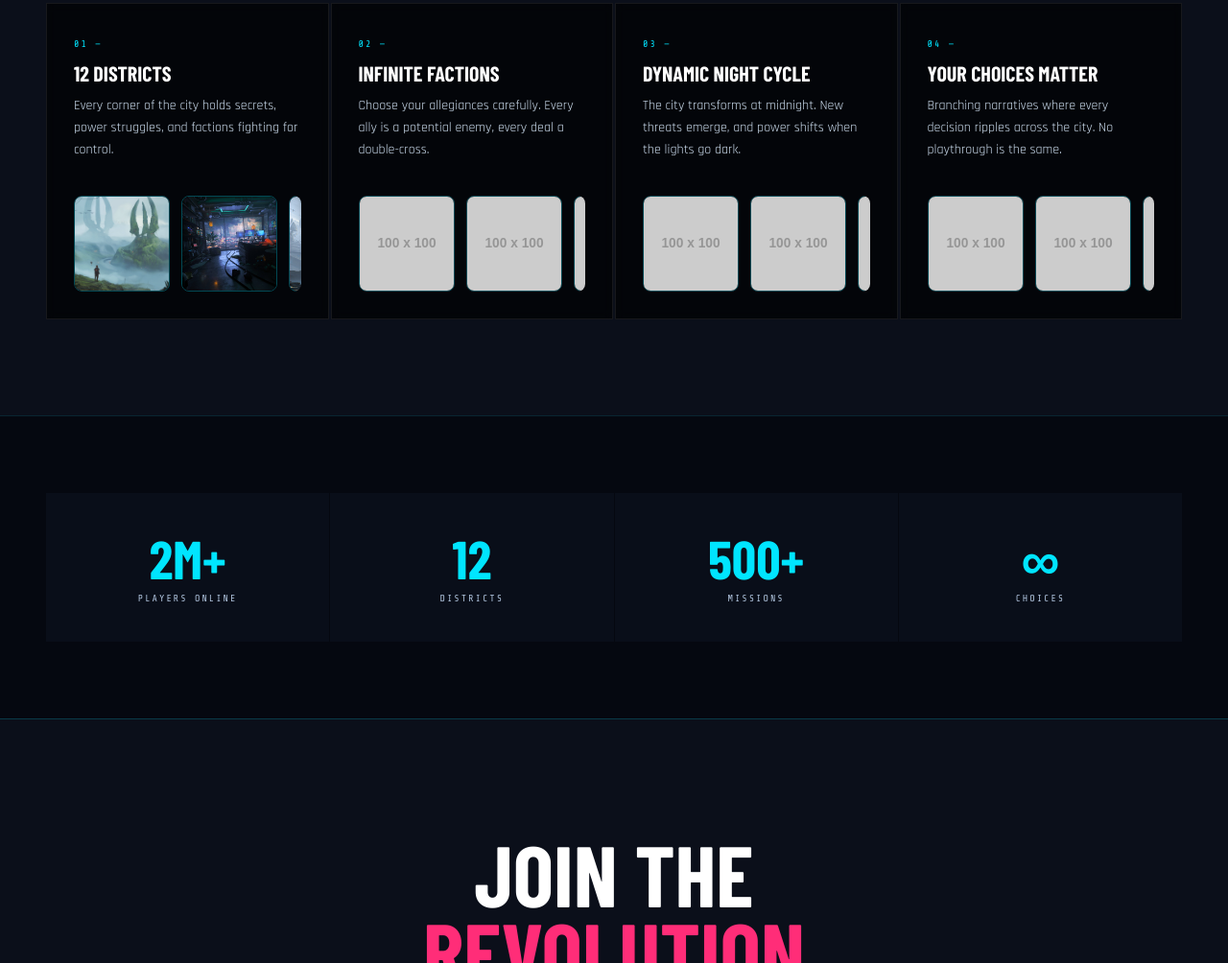
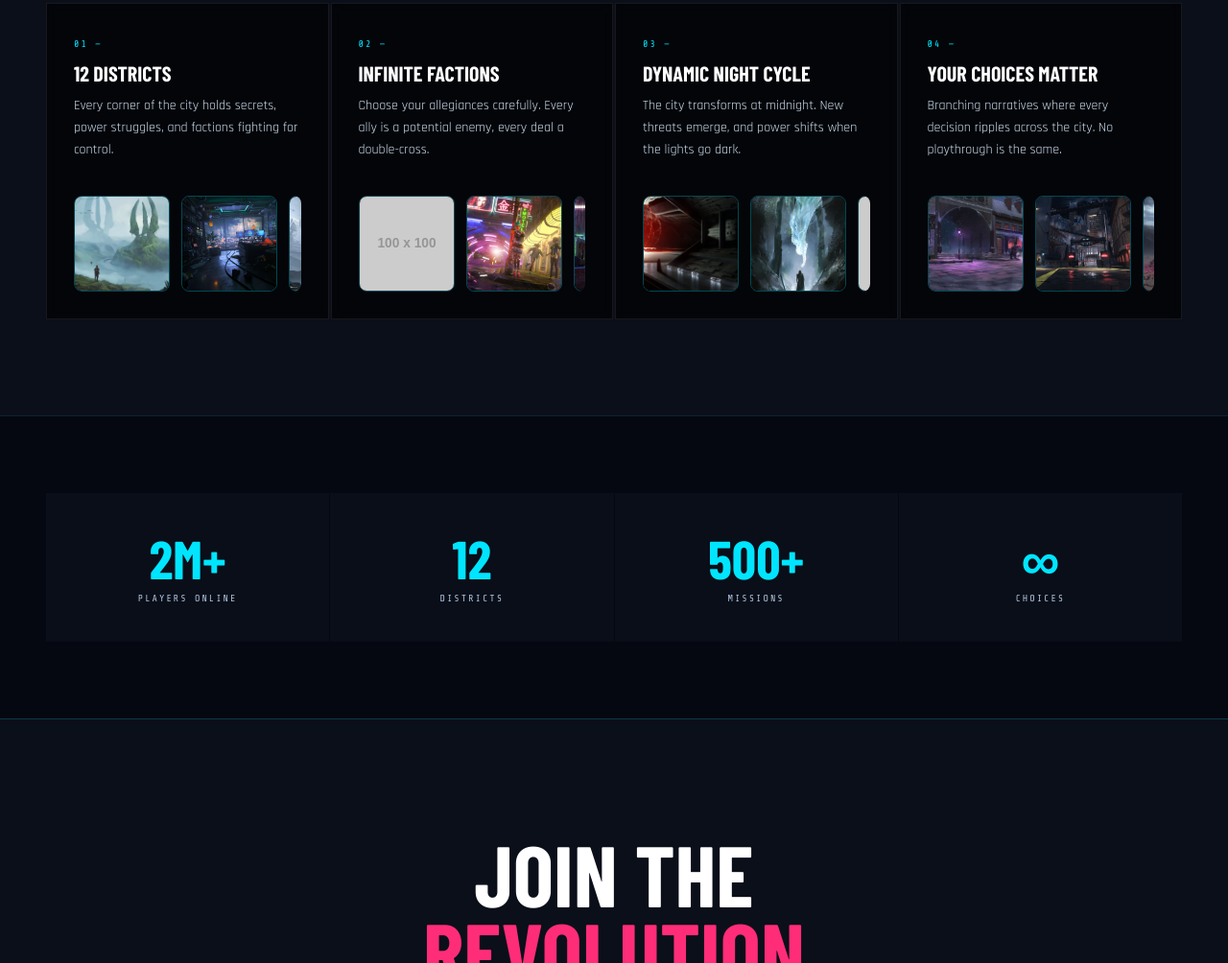
Before and after one commit to abdeljaliledhabii-cyber/citypunks, a plain HTML site: page index.html in a window 1280 px wide. Shown: the part 1143-2147 px from the top of the page at 96% size. Drawn offline with nearby package versions, Linux system fonts and the light colour scheme; placeholder pictures from the web are drawn by us; a web font is replaced by a local one.

Commit message:
Update index.html

```diff
--- a/index.html
+++ b/index.html
@@ -744,12 +744,12 @@
       </div>
       <div class="image-slider">
         <div class="slider-track">
-          <img class="slider-img" src="assets/assets/img/faction-1.jpg" alt="faction1" loading="lazy" onerror="this.src='https://placehold.co/100x100/111/pink?text=faction1'">
-          <img class="slider-img" src="assets/assets/img/faction-2.jpg" alt="faction2" loading="lazy" onerror="this.src='https://placehold.co/100x100/111/pink?text=faction2'">
-          <img class="slider-img" src="assets/assets/img/faction-3.jpg" alt="faction3" loading="lazy" onerror="this.src='https://placehold.co/100x100/111/pink?text=faction3'">
-          <img class="slider-img" src="assets/assets/img/faction-1.jpg" alt="faction1" loading="lazy" onerror="this.src='https://placehold.co/100x100/111/pink?text=faction1'">
-          <img class="slider-img" src="assets/assets/img/faction-2.jpg" alt="faction2" loading="lazy" onerror="this.src='https://placehold.co/100x100/111/pink?text=faction2'">
-          <img class="slider-img" src="assets/assets/img/faction-3.jpg" alt="faction3" loading="lazy" onerror="this.src='https://placehold.co/100x100/111/pink?text=faction3'">
+          <img class="slider-img" src="assets/img/faction-1.jpg" alt="faction1" loading="lazy" onerror="this.src='https://placehold.co/100x100/111/pink?text=faction1'">
+          <img class="slider-img" src="assets/img/faction-2.jpg" alt="faction2" loading="lazy" onerror="this.src='https://placehold.co/100x100/111/pink?text=faction2'">
+          <img class="slider-img" src="assets/img/faction-3.jpg" alt="faction3" loading="lazy" onerror="this.src='https://placehold.co/100x100/111/pink?text=faction3'">
+          <img class="slider-img" src="assets/img/faction-1.jpg" alt="faction1" loading="lazy" onerror="this.src='https://placehold.co/100x100/111/pink?text=faction1'">
+          <img class="slider-img" src="assets/img/faction-2.jpg" alt="faction2" loading="lazy" onerror="this.src='https://placehold.co/100x100/111/pink?text=faction2'">
+          <img class="slider-img" src="assets/img/faction-3.jpg" alt="faction3" loading="lazy" onerror="this.src='https://placehold.co/100x100/111/pink?text=faction3'">
         </div>
       </div>
     </div>
@@ -762,12 +762,12 @@
       </div>
       <div class="image-slider">
         <div class="slider-track">
-          <img class="slider-img" src="assets/assets/img/night-1.jpg" alt="night1" loading="lazy" onerror="this.src='https://placehold.co/100x100/111/blue?text=night1'">
-          <img class="slider-img" src="assets/assets/img/night-2.jpg" alt="night2" loading="lazy" onerror="this.src='https://placehold.co/100x100/111/blue?text=night2'">
-          <img class="slider-img" src="assets/assets/img/night-3.jpg" alt="night3" loading="lazy" onerror="this.src='https://placehold.co/100x100/111/blue?text=night3'">
-          <img class="slider-img" src="assets/assets/img/night-1.jpg" alt="night1" loading="lazy" onerror="this.src='https://placehold.co/100x100/111/blue?text=night1'">
-          <img class="slider-img" src="assets/assets/img/night-2.jpg" alt="night2" loading="lazy" onerror="this.src='https://placehold.co/100x100/111/blue?text=night2'">
-          <img class="slider-img" src="assets/assets/img/night-3.jpg" alt="night3" loading="lazy" onerror="this.src='https://placehold.co/100x100/111/blue?text=night3'">
+          <img class="slider-img" src="assets/img/night-1.jpg" alt="night1" loading="lazy" onerror="this.src='https://placehold.co/100x100/111/blue?text=night1'">
+          <img class="slider-img" src="assets/img/night-2.jpg" alt="night2" loading="lazy" onerror="this.src='https://placehold.co/100x100/111/blue?text=night2'">
+          <img class="slider-img" src="assets/img/night-3.jpg" alt="night3" loading="lazy" onerror="this.src='https://placehold.co/100x100/111/blue?text=night3'">
+          <img class="slider-img" src="assets/img/night-1.jpg" alt="night1" loading="lazy" onerror="this.src='https://placehold.co/100x100/111/blue?text=night1'">
+          <img class="slider-img" src="assets/img/night-2.jpg" alt="night2" loading="lazy" onerror="this.src='https://placehold.co/100x100/111/blue?text=night2'">
+          <img class="slider-img" src="assets/img/night-3.jpg" alt="night3" loading="lazy" onerror="this.src='https://placehold.co/100x100/111/blue?text=night3'">
         </div>
       </div>
     </div>
@@ -780,12 +780,12 @@
       </div>
       <div class="image-slider">
         <div class="slider-track">
-          <img class="slider-img" src="assets/assets/img/choice-1.jpg" alt="choice1" loading="lazy" onerror="this.src='https://placehold.co/100x100/111/purple?text=choice1'">
-          <img class="slider-img" src="assets/assets/img/choice-2.jpg" alt="choice2" loading="lazy" onerror="this.src='https://placehold.co/100x100/111/purple?text=choice2'">
-          <img class="slider-img" src="assets/assets/img/choice-3.jpg" alt="choice3" loading="lazy" onerror="this.src='https://placehold.co/100x100/111/purple?text=choice3'">
-          <img class="slider-img" src="assets/assets/img/choice-1.jpg" alt="choice1" loading="lazy" onerror="this.src='https://placehold.co/100x100/111/purple?text=choice1'">
-          <img class="slider-img" src="assets/assets/img/choice-2.jpg" alt="choice2" loading="lazy" onerror="this.src='https://placehold.co/100x100/111/purple?text=choice2'">
-          <img class="slider-img" src="assets/assets/img/choice-3.jpg" alt="choice3" loading="lazy" onerror="this.src='https://placehold.co/100x100/111/purple?text=choice3'">
+          <img class="slider-img" src="assets/img/choice-1.jpg" alt="choice1" loading="lazy" onerror="this.src='https://placehold.co/100x100/111/purple?text=choice1'">
+          <img class="slider-img" src="assets/img/choice-2.jpg" alt="choice2" loading="lazy" onerror="this.src='https://placehold.co/100x100/111/purple?text=choice2'">
+          <img class="slider-img" src="assets/img/choice-3.jpg" alt="choice3" loading="lazy" onerror="this.src='https://placehold.co/100x100/111/purple?text=choice3'">
+          <img class="slider-img" src="assets/img/choice-1.jpg" alt="choice1" loading="lazy" onerror="this.src='https://placehold.co/100x100/111/purple?text=choice1'">
+          <img class="slider-img" src="assets/img/choice-2.jpg" alt="choice2" loading="lazy" onerror="this.src='https://placehold.co/100x100/111/purple?text=choice2'">
+          <img class="slider-img" src="assets/img/choice-3.jpg" alt="choice3" loading="lazy" onerror="this.src='https://placehold.co/100x100/111/purple?text=choice3'">
         </div>
       </div>
     </div>
```
